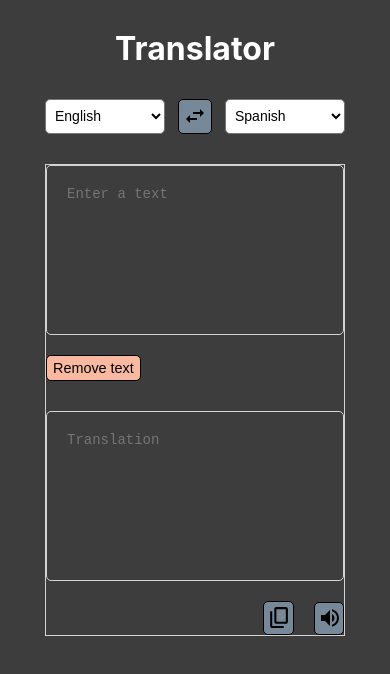
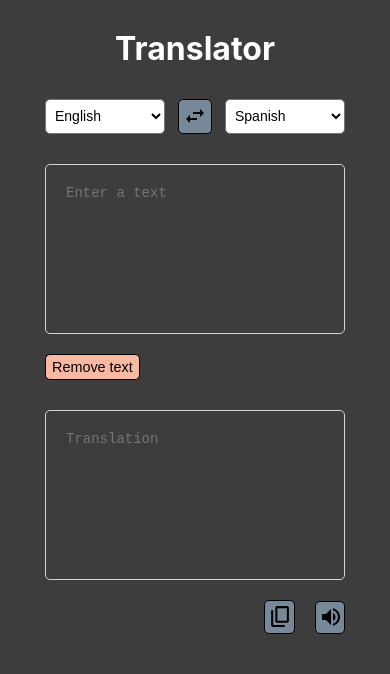
Before and after one commit to elialcodes/translator, a React (Vite) app: page / in a window 390 px wide. Shown: the top 674 px of the page. Built offline with nearby package versions, Linux system fonts and the light colour scheme.

Commit message:
border modified

```diff
--- a/src/App.css
+++ b/src/App.css
@@ -130,7 +130,6 @@
   }
 
   .textarea-languages {
-    border: 1px solid lightgrey;
     display: flex;
     flex-direction: column;
     justify-content: space-between;
@@ -143,6 +142,7 @@
   }
 
   .textarea {
+    border: 1px solid lightgrey;
     width: 100%;
     height: 170px;
     font-size: 14px;
```
